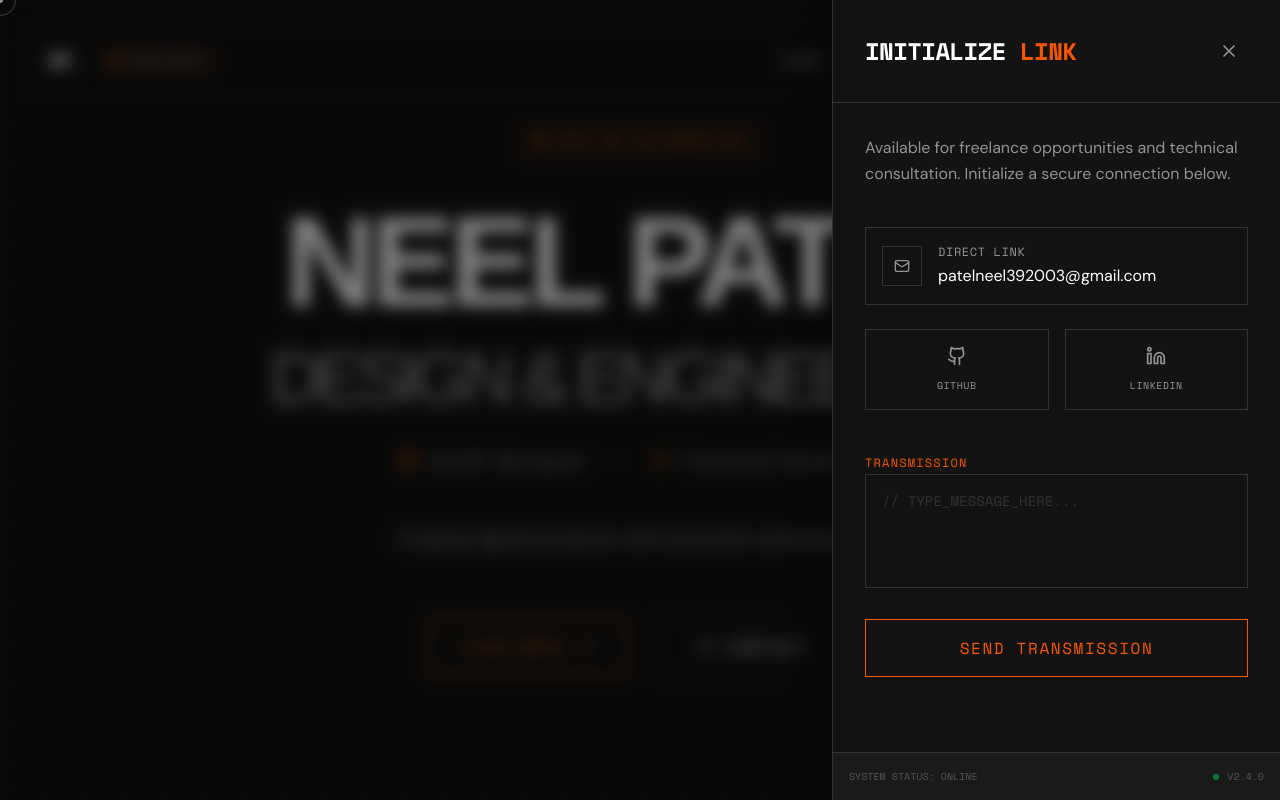
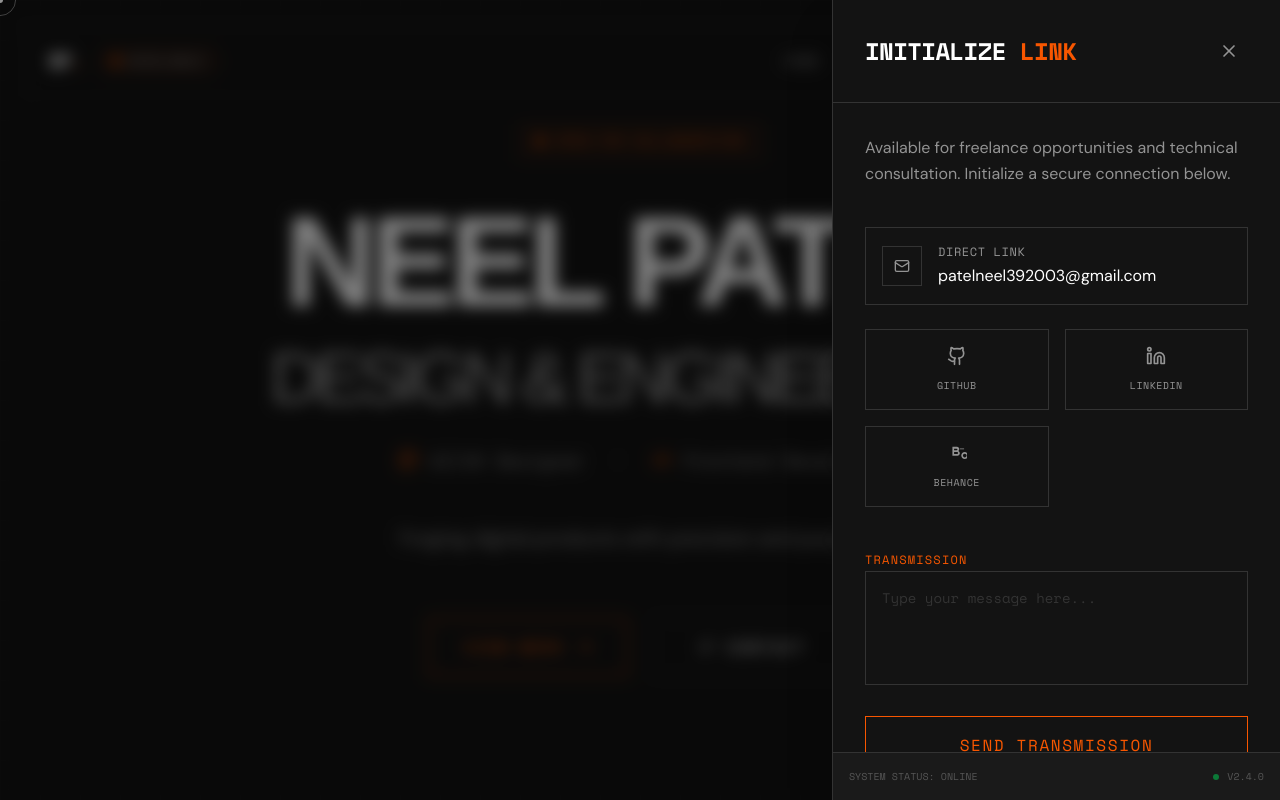
Before and after one commit to neelpatel6262/neel-patel-frontend-developer, a React (Vite) app: page / in a window 1280 px wide. Both pictures are taken after a click on the button "CONTACT". Shown: the top 800 px of the page. Built offline with nearby package versions, Linux system fonts and the light colour scheme; a web font is replaced by a local one.

Commit message:
Fix JSX syntax error in ContactAside component

```diff
--- a/package.json
+++ b/package.json
@@ -3,6 +3,7 @@
   "version": "0.1.0",
   "private": true,
   "dependencies": {
+    "@emailjs/browser": "^4.4.1",
     "@radix-ui/react-accordion": "^1.2.3",
     "@radix-ui/react-alert-dialog": "^1.1.6",
     "@radix-ui/react-aspect-ratio": "^1.1.2",
--- a/src/components/ContactAside.tsx
+++ b/src/components/ContactAside.tsx
@@ -1,4 +1,4 @@
-import { useState } from 'react';
+import { useState, useRef } from 'react';
 import { motion, AnimatePresence } from 'motion/react';
 import { Mail, X, Github, Linkedin, MessageSquare } from 'lucide-react';
 
@@ -8,10 +8,24 @@ interface ContactAsideProps {
 
 export function ContactAside({ theme = 'dark' }: ContactAsideProps) {
   const [isOpen, setIsOpen] = useState(false);
+  const [message, setMessage] = useState('');
+  const [isSending, setIsSending] = useState(false);
+  const [sendStatus, setSendStatus] = useState<'idle' | 'success' | 'error'>('idle');
+  const formRef = useRef<HTMLFormElement>(null);
+  const textareaRef = useRef<HTMLTextAreaElement>(null);
 
   const socialLinks = [
     { icon: Github, href: 'https://github.com/neelpatel6262', label: 'GitHub' },
     { icon: Linkedin, href: 'https://www.linkedin.com/in/uxui-designer-devloper/', label: 'LinkedIn' },
+    {
+      icon: ({ className }: { className?: string }) => (
+        <svg className={className} viewBox="0 0 24 24" fill="currentColor">
+          <path d="M6.5 4.5h5.5c1.5 0 2.7 1.2 2.7 2.7 0 1-.5 1.9-1.3 2.4 1.2.4 2 1.5 2 2.8 0 1.6-1.3 2.9-2.9 2.9H6.5V4.5zm2 4.3h3c.6 0 1-.4 1-1s-.4-1-1-1h-3v2zm0 4.5h3.5c.7 0 1.2-.5 1.2-1.2s-.5-1.2-1.2-1.2H8.5v2.4zM15.5 6.5h5v1h-5v-1zm1.6 8.6c0-2.3 1.9-4.2 4.2-4.2s4.2 1.9 4.2 4.2-1.9 4.2-4.2 4.2c-2.2 0-4.2-1.9-4.2-4.2zm6.4 0c0-1.2-1-2.2-2.2-2.2s-2.2 1-2.2 2.2 1 2.2 2.2 2.2 2.2-1 2.2-2.2z"/>
+        </svg>
+      ),
+      href: 'https://www.behance.net/neelpatel110',
+      label: 'Behance'
+    },
   ];
 
   return (
@@ -56,7 +70,7 @@ export function ContactAside({ theme = 'dark' }: ContactAsideProps) {
             >
               {/* Header */}
               <div className={`p-8 flex justify-between items-center ${theme === 'light' ? 'border-b border-gray-300' : 'border-b border-[#333]'}`}>
-                 <h2 className={`text-2xl font-bold font-mono uppercase tracking-tight ${theme === 'light' ? 'text-black' : 'text-white'}`}>
+                <h2 className={`text-2xl font-bold font-mono uppercase tracking-tight ${theme === 'light' ? 'text-black' : 'text-white'}`}>
                   Initialize <span className="text-[var(--primary)]">Link</span>
                 </h2>
                 <button
@@ -108,31 +122,80 @@ export function ContactAside({ theme = 'dark' }: ContactAsideProps) {
                   </div>
                 </div>
 
-                {/* Mini Form - Workable with Mailto */}
+                {/* Mini Form - Web3Forms Integration */}
                 <form
-                  action="mailto:patelneel392003@gmail.com"
-                  method="post"
-                  enctype="text/plain"
+                  ref={formRef}
                   className="mt-10 space-y-6"
+                  onSubmit={(e) => {
+                    e.preventDefault();
+                    if (!message.trim() || isSending) return;
+
+                    setIsSending(true);
+                    setSendStatus('idle');
+
+                    const formData = new FormData(e.currentTarget);
+
+                    fetch('https://api.web3forms.com/submit', {
+                      method: 'POST',
+                      body: formData
+                    })
+                    .then(response => response.json())
+                    .then(data => {
+                      if (data.success) {
+                        setSendStatus('success');
+                        setMessage('');
+                        setTimeout(() => setSendStatus('idle'), 3000);
+                      } else {
+                        setSendStatus('error');
+                        setTimeout(() => setSendStatus('idle'), 3000);
+                      }
+                    })
+                    .catch(() => {
+                      setSendStatus('error');
+                      setTimeout(() => setSendStatus('idle'), 3000);
+                    })
+                    .finally(() => {
+                      setIsSending(false);
+                    });
+                  }}
                 >
+                  <input type="hidden" name="access_key" value="ca8e992e-3270-474c-9f39-a4a53bc11a92" />
+                  <input type="hidden" name="subject" value="New Portfolio Transmission" />
+                  <input type="hidden" name="from_name" value="Portfolio Visitor" />
+
                   <div className="space-y-2">
                     <label className="text-xs font-mono text-[var(--primary)] uppercase tracking-widest">
                       Transmission
                     </label>
                     <textarea
+                      ref={textareaRef}
                       name="message"
+                      value={message}
+                      onChange={(e) => setMessage(e.target.value)}
                       rows={4}
                       required
                       className={`w-full p-4 text-sm focus:outline-none transition-all resize-none font-mono ${theme === 'light' ? 'bg-white border border-gray-300 text-black focus:border-[var(--primary)] placeholder:text-gray-300' : 'bg-[#131313] border border-[#333] text-white focus:border-[var(--primary)] placeholder:text-[#333]'}`}
-                      placeholder="// TYPE_MESSAGE_HERE..."
+                      placeholder="Type your message here..."
+                      disabled={isSending}
                     />
                   </div>
                   <button
                     type="submit"
-                    className={`w-full py-4 border font-mono uppercase tracking-widest transition-all duration-300 ${theme === 'light' ? 'border-[var(--primary)] text-[var(--primary)] bg-transparent hover:bg-[var(--primary)] hover:text-white' : 'border-[var(--primary)] text-[var(--primary)] bg-transparent hover:bg-[var(--primary)] hover:text-[#131313]'}`}
+                    disabled={isSending || !message.trim()}
+                    className={`w-full py-4 border font-mono uppercase tracking-widest transition-all duration-300 ${isSending || !message.trim() ? 'opacity-50 cursor-not-allowed' : ''} ${theme === 'light' ? 'border-[var(--primary)] text-[var(--primary)] bg-transparent hover:bg-[var(--primary)] hover:text-white' : 'border-[var(--primary)] text-[var(--primary)] bg-transparent hover:bg-[var(--primary)] hover:text-[#131313]'}`}
                   >
-                    Send Transmission
+                    {isSending ? 'SENDING...' : 'SEND TRANSMISSION'}
                   </button>
+                  {sendStatus === 'success' && (
+                    <div className="text-green-500 text-sm font-mono tracking-wider text-center">
+                      ✓ Transmission received successfully!
+                    </div>
+                  )}
+                  {sendStatus === 'error' && (
+                    <div className="text-red-500 text-sm font-mono tracking-wider text-center">
+                      ✗ Failed to send. Please try again.
+                    </div>
+                  )}
                 </form>
               </div>
 
@@ -141,8 +204,8 @@ export function ContactAside({ theme = 'dark' }: ContactAsideProps) {
                 <div className={`flex items-center justify-between text-[10px] font-mono uppercase ${theme === 'light' ? 'text-gray-500' : 'text-[#555]'}`}>
                   <span>System Status: Online</span>
                   <div className="flex items-center gap-2">
-                     <span className="w-1.5 h-1.5 bg-green-500 rounded-full animate-pulse"/>
-                     <span>v2.4.0</span>
+                    <span className="w-1.5 h-1.5 bg-green-500 rounded-full animate-pulse"/>
+                    <span>v2.4.0</span>
                   </div>
                 </div>
               </div>
```
Also changed, not shown: 2 other files (tests, documents, lock files or other folders).
